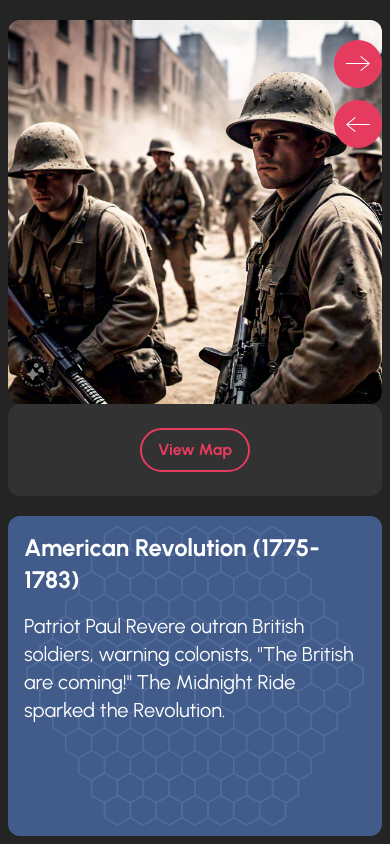
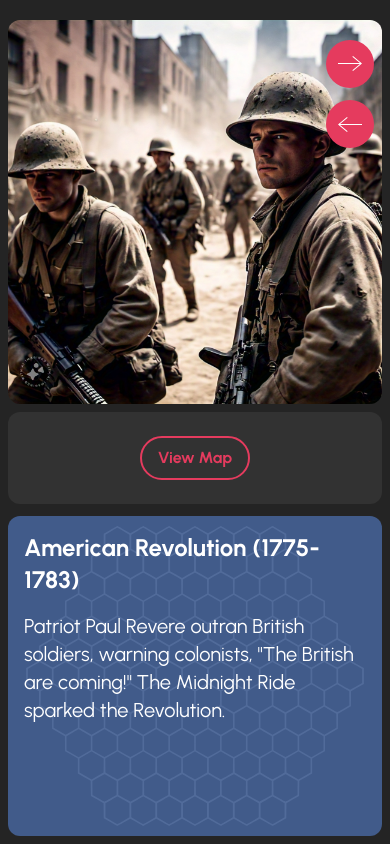
Before and after one commit to arnoldfox21/test-gw, a Next.js app: page / in a window 390 px wide. Shown: the part 634-1478 px from the top of the page. Built offline with nearby package versions, Linux system fonts and the light colour scheme.

Commit message:
fix: responsive

```diff
--- a/components/Carousel/index.js
+++ b/components/Carousel/index.js
@@ -17,7 +17,7 @@ export default function Carousel({
       <div className="font-bold text-3xl text-white pb-5">LOCATIONS</div>
       <div className="w-full flex sm:flex-row flex-col h-96 z-20">
         <div className="sm:w-4/6 w-full h-full relative">
-          <div className="absolute top-5 sm:-right-6 right-0 z-30 flex flex-col gap-y-3">
+          <div className="absolute top-5 sm:-right-6 right-2 z-30 flex flex-col gap-y-3">
             <button
               className="p-3 rounded-full hover:scale-105 ease-in-out transition-all duration-100"
               onClick={() => onPressNavigation()}
@@ -50,7 +50,7 @@ export default function Carousel({
             ))}
           </div>
         </div>
-        <div className="sm:w-2/6 w-full flex h-full justify-end items-end z-20">
+        <div className="sm:w-2/6 w-full sm:mt-0 mt-2 flex h-full justify-end items-end z-20">
           <div className="p-6 bg-[#323232] sm:w-2/3 w-full rounded-l-xl sm:rounded-r-none rounded-r-xl flex justify-center sm:justify-start">
             <button
               style={{ borderColor: mainColor, color: mainColor }}
```
